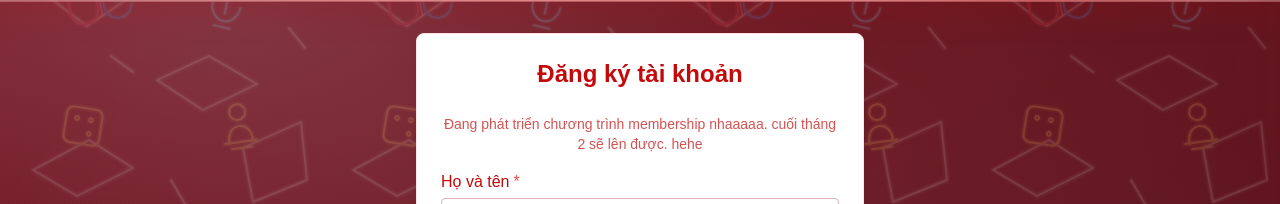
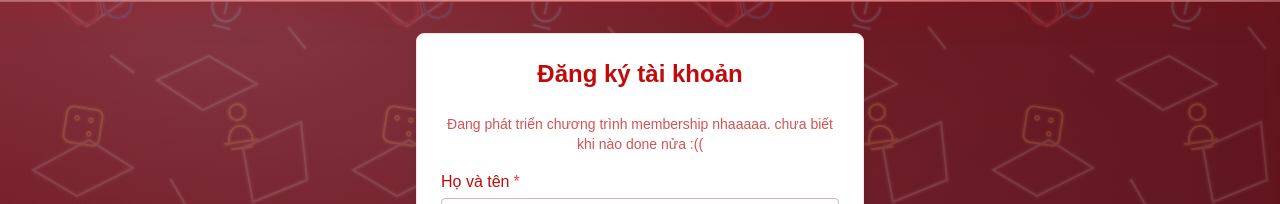
Before and after one commit to ezinn-projects/ezinn-client, a Next.js app: page /register in a window 1280 px wide. Shown: the part 95-299 px from the top of the page. Built offline with nearby package versions, Linux system fonts and the light colour scheme.

Commit message:
Update registration page content and adjust navigation z-index for improved UI
- Modified the registration page text to reflect the current status of the membership program.
- Adjusted the z-index of the navigation component to ensure proper layering in the UI.

```diff
--- a/src/app/register/page.tsx
+++ b/src/app/register/page.tsx
@@ -1,4 +1,3 @@
-/* eslint-disable @typescript-eslint/no-explicit-any */
 "use client";
 
 import { Button } from "@/components/ui/button";
@@ -79,8 +78,8 @@ export default function RegisterForm() {
         Đăng ký tài khoản
       </h2>
       <p className="text-sm text-center text-primary/70 mb-4">
-        Đang phát triển chương trình membership nhaaaaa. cuối tháng 2 sẽ lên
-        được. hehe
+        Đang phát triển chương trình membership nhaaaaa. chưa biết khi nào done
+        nửa :((
       </p>
 
       <form onSubmit={handleSubmit(onSubmit)}>
--- a/src/components/nav.tsx
+++ b/src/components/nav.tsx
@@ -44,7 +44,7 @@ export default function Nav() {
   }, []);
 
   return (
-    <div className="fixed top-0 left-0 right-0 z-[9999]">
+    <div className="fixed top-0 left-0 right-0 z-40">
       <nav
         className={`relative mx-auto overflow-hidden border-b border-primary/20 bg-background/45 px-4 text-primary shadow-[0_10px_35px_hsl(var(--primary)/0.12)] backdrop-blur-xl transition-all duration-500 ease-in-out ${
           showHeader ? "translate-y-0" : "-translate-y-full"
```
